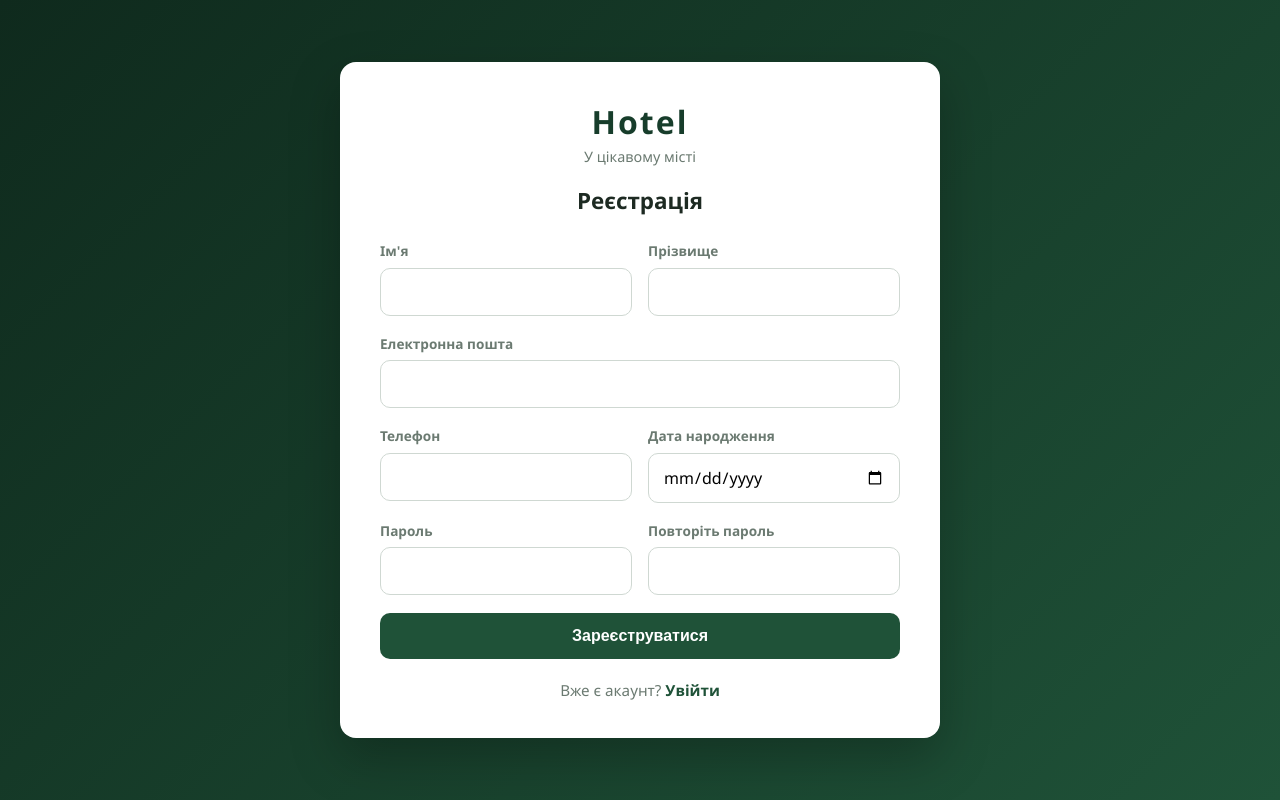
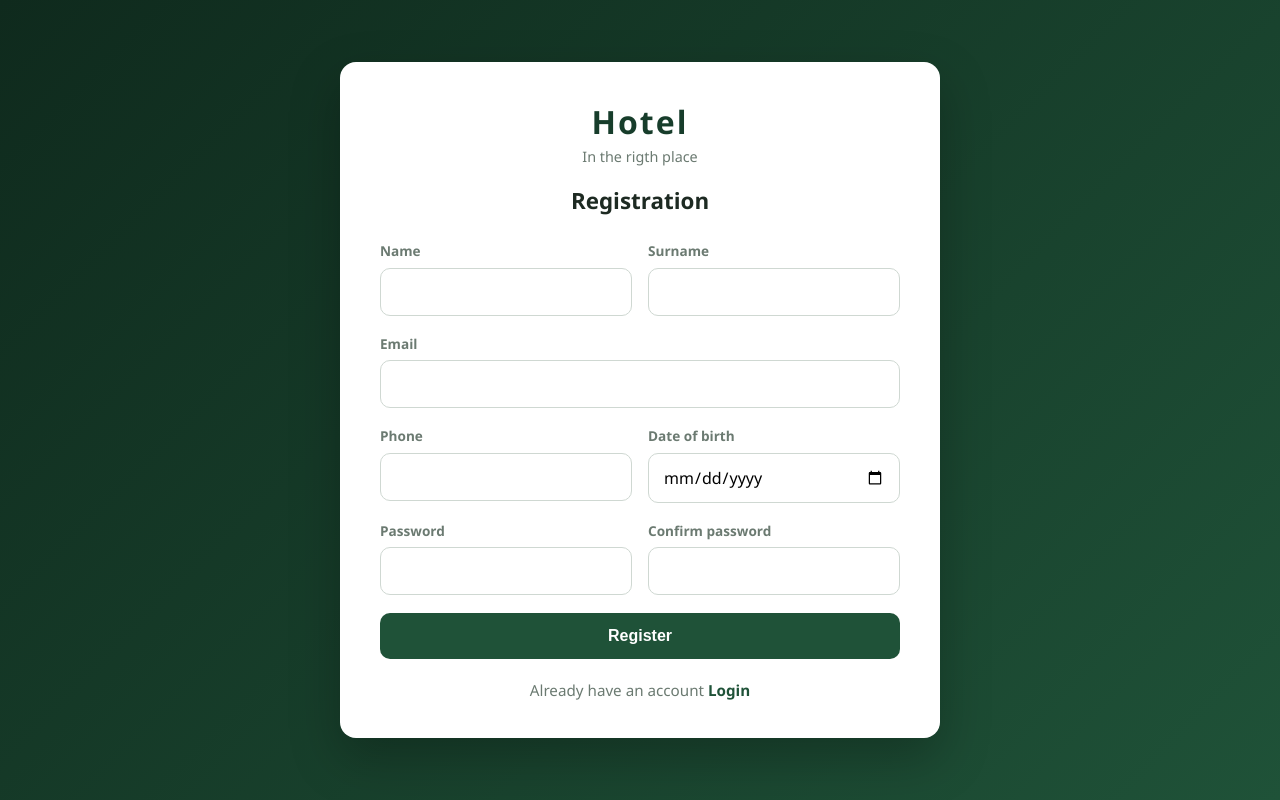
Before and after one commit to YuriiDnistrianskyi/web-based-hotel-managment-software, a Django app: page /register/ in a window 1280 px wide. Run offline with Django 5.2, Linux system fonts and the light colour scheme.

Commit message:
Update Login and Register

```diff
--- a/apps/user/forms/registration_form.py
+++ b/apps/user/forms/registration_form.py
@@ -25,7 +25,7 @@ class RegistrationForm(forms.Form):
 
         if cleaned_data.get('password1') != cleaned_data.get('password2'):
             raise forms.ValidationError("Passwords do not match")
-        if cleaned_data.get('date_of_birth') > datetime.date.today():
+        if cleaned_data.get("date_of_birth") and cleaned_data.get('date_of_birth') > datetime.date.today():
             raise forms.ValidationError("Date of birth cannot be in the future")
 
         return cleaned_data
--- /dev/null
+++ b/apps/user/static/user/js/registration.js
@@ -0,0 +1,4 @@
+dateOfBidth = document.getElementById("id_date_of_birth");
+
+const today = new Date().toISOString().split("T")[0];
+dateOfBidth.max = today;
--- a/apps/user/templates/user/registration.html
+++ b/apps/user/templates/user/registration.html
@@ -4,7 +4,7 @@
 <head>
   <meta charset="UTF-8">
   <meta name="viewport" content="width=device-width, initial-scale=1.0">
-  <title>Hotel — Реєстрація</title>
+  <title>Hotel — Registration</title>
   <link rel="stylesheet" href="{% static 'user/css/registration.css' %}">
 </head>
 <body>
@@ -14,10 +14,10 @@
 
       <div class="brand">
         <h1>Hotel</h1>
-        <p>У цікавому місті</p>
+        <p>In the rigth place</p>
       </div>
 
-      <h2>Реєстрація</h2>
+      <h2>Registration</h2>
 
       <form method="post" novalidate>
         {% csrf_token %}
@@ -28,33 +28,33 @@
 
         <div class="row">
           <div class="field {% if form.first_name.errors %}has-error{% endif %}">
-            <label for="{{ form.first_name.id_for_label }}">Ім'я</label>
+            <label for="{{ form.first_name.id_for_label }}">Name</label>
             {{ form.first_name }}
             {{ form.first_name.errors }}
           </div>
 
           <div class="field {% if form.last_name.errors %}has-error{% endif %}">
-            <label for="{{ form.last_name.id_for_label }}">Прізвище</label>
+            <label for="{{ form.last_name.id_for_label }}">Surname</label>
             {{ form.last_name }}
             {{ form.last_name.errors }}
           </div>
         </div>
 
         <div class="field {% if form.email.errors %}has-error{% endif %}">
-          <label for="{{ form.email.id_for_label }}">Електронна пошта</label>
+          <label for="{{ form.email.id_for_label }}">Email</label>
           {{ form.email }}
           {{ form.email.errors }}
         </div>
 
         <div class="row">
           <div class="field {% if form.phone.errors %}has-error{% endif %}">
-            <label for="{{ form.phone.id_for_label }}">Телефон</label>
+            <label for="{{ form.phone.id_for_label }}">Phone</label>
             {{ form.phone }}
             {{ form.phone.errors }}
           </div>
 
           <div class="field {% if form.date_of_birth.errors %}has-error{% endif %}">
-            <label for="{{ form.date_of_birth.id_for_label }}">Дата народження</label>
+            <label for="{{ form.date_of_birth.id_for_label }}">Date of birth</label>
             {{ form.date_of_birth }}
             {{ form.date_of_birth.errors }}
           </div>
@@ -62,23 +62,23 @@
 
         <div class="row">
           <div class="field {% if form.password1.errors %}has-error{% endif %}">
-            <label for="{{ form.password1.id_for_label }}">Пароль</label>
+            <label for="{{ form.password1.id_for_label }}">Password</label>
             {{ form.password1 }}
             {{ form.password1.errors }}
           </div>
 
           <div class="field {% if form.password2.errors %}has-error{% endif %}">
-            <label for="{{ form.password2.id_for_label }}">Повторіть пароль</label>
+            <label for="{{ form.password2.id_for_label }}">Confirm password</label>
             {{ form.password2 }}
             {{ form.password2.errors }}
           </div>
         </div>
 
-        <button class="btn" type="submit">Зареєструватися</button>
+        <button class="btn" type="submit">Register</button>
       </form>
 
       <p class="auth-footer">
-        Вже є акаунт? <a href="{% url 'login' %}">Увійти</a>
+        Already have an account <a href="{% url 'login' %}">Login</a>
       </p>
 
     </div>
@@ -86,3 +86,4 @@
 
 </body>
 </html>
+<script src="{% static 'user/js/registration.js' %}"></script>
```
Also changed, not shown: apps/user/templates/user/login.html (+6 -6 lines).
